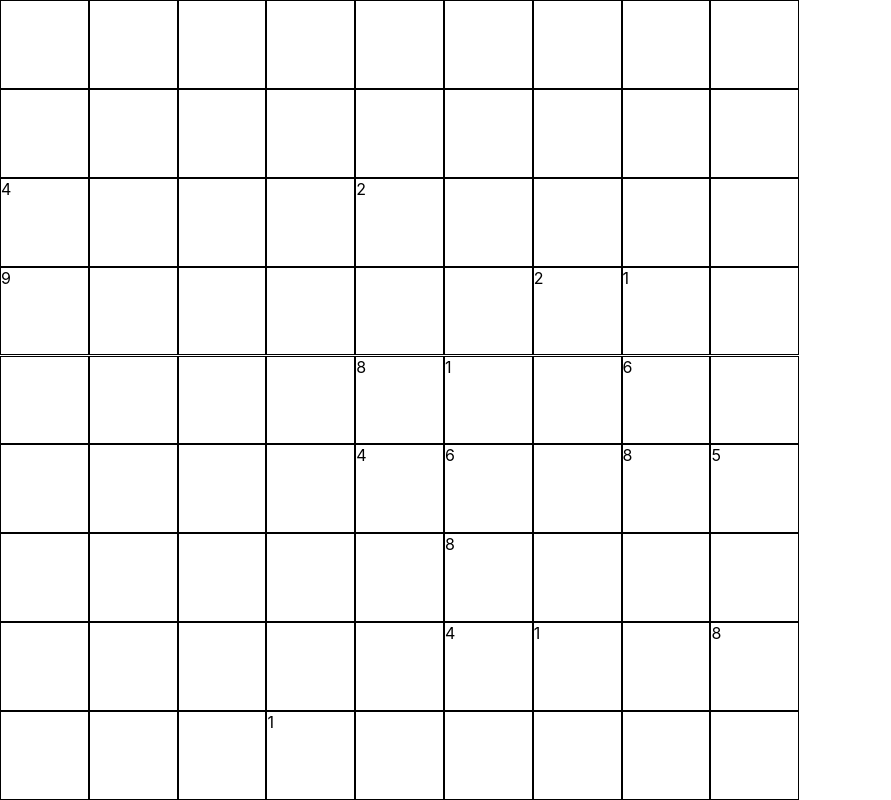
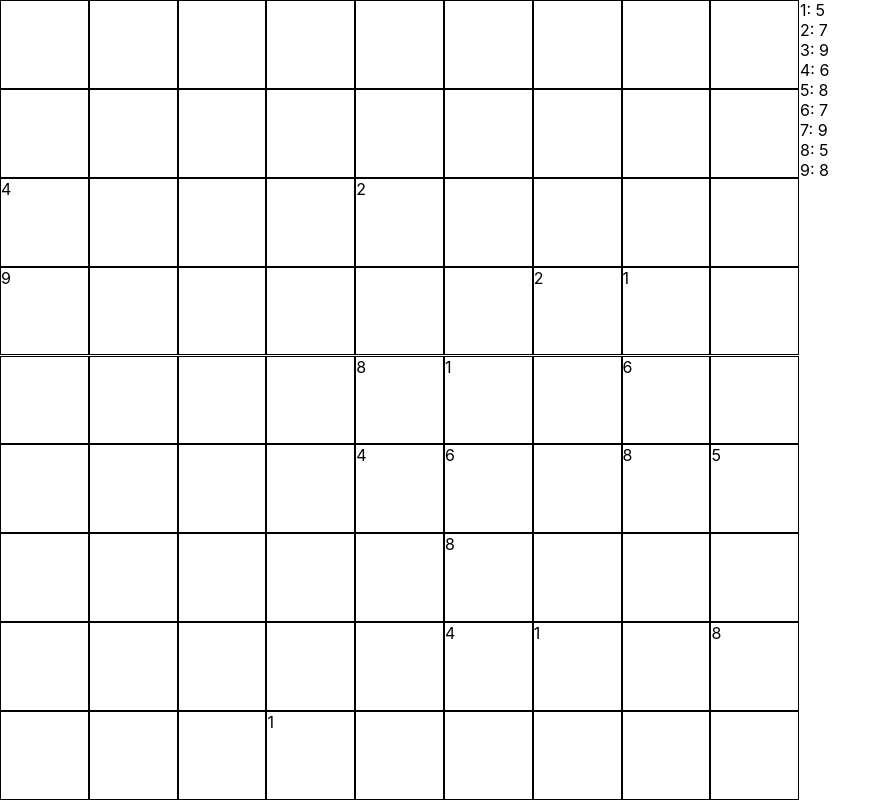
Before and after one commit to yiyizym/sudoku, a React (Create React App) app: page / in a window 1280 px wide. Shown: the whole page, without its empty margins (0-891 px from the left). Built offline with nearby package versions, Linux system fonts and the light colour scheme.

Commit message:
feat: number to remain panel

```diff
--- a/src/App.tsx
+++ b/src/App.tsx
@@ -3,21 +3,67 @@ import './App.css';
 import Grid from "./components/grid";
 import { randomPuzzle } from "./components/backend/index";
 import { parseGrid } from "./components/backend/grid";
+import NumberPanel from './components/numberPanel';
 
 interface AppState {
   grid: string;
+  initialValues: { [key: string]: string[]}
 }
 
 class App extends React.Component<{},AppState>{
   public state = {
-    grid: randomPuzzle(),
+    grid: '',
+    initialValues: {}
   }
+
+
+  public componentDidMount(): void {
+    const grid = randomPuzzle()
+    const initialValues = parseGrid(grid)
+    this.setState({
+      grid: grid,
+      initialValues: initialValues ? initialValues : {}
+    })
+  }
+
+  private getToFillCount(): { [key: string]: number } {
+    const map = {
+      '1': 9,
+      '2': 9,
+      '3': 9,
+      '4': 9,
+      '5': 9,
+      '6': 9,
+      '7': 9,
+      '8': 9,
+      '9': 9
+    };
+    Object.values<string[]>(this.state.initialValues)
+      .forEach(
+        (values: string[]): void => {
+        const num = values.length === 1 ? values[0] : '0'
+        if(num in map) {
+          map[num as keyof typeof map] -= 1
+        }
+      })
+    return map
+  }
+
   render(): JSX.Element|null {
     const values = parseGrid(this.state.grid)
-    console.log('values ', values)
-    return values ? (<Grid
-      values={values}
-    ></Grid>) : null
+    return (<div
+      style={{
+        display: 'flex',
+      }}
+    >
+      <Grid
+        values={values}
+      />
+      <NumberPanel
+        toFillCount={this.getToFillCount()}
+        selectNumber={(num: string) => console.log(num)}
+      />
+      </div>)
   }
 }
 
--- a/src/components/grid/index.tsx
+++ b/src/components/grid/index.tsx
@@ -3,7 +3,7 @@ import Tile from "./tile";
 import { ValueType } from "../backend/basics";
 
 interface GridType {
-  values: ValueType;
+  values: false|ValueType;
 }
 
 class Grid extends React.Component<GridType, {}> {
@@ -18,8 +18,9 @@ class Grid extends React.Component<GridType, {}> {
       />
     })
   }
-  render(): JSX.Element {
-    return (<div
+  render(): JSX.Element|null {
+    const { values } = this.props
+    return values ? (<div
       style={{
         width: 800,
         height: 800,
@@ -28,7 +29,7 @@ class Grid extends React.Component<GridType, {}> {
       }}
     >
       {this.genTiles()}
-    </div>)
+    </div>) : null
   }
 }
 
--- /dev/null
+++ b/src/components/numberPanel/index.tsx
@@ -0,0 +1,35 @@
+import React from 'react';
+
+interface NumberPanelProps {
+  toFillCount: { [key: string]: number};
+  selectNumber: (number: string) => void;
+}
+
+class NumberPanel extends React.Component<NumberPanelProps,{}> {
+
+  private generateNumbers(): JSX.Element[] {
+    const { toFillCount,selectNumber } = this.props
+    const numberCounts = Object.entries(toFillCount)
+    return numberCounts.map(([number, count]) => {
+      return <div
+        key={number}
+        onClick={() => selectNumber(number)}
+      >
+        {`${number}: ${count}`}
+      </div>
+    })
+  }
+
+  public render(): JSX.Element {
+    return (<div
+      style={{
+        display: 'flex',
+        flexDirection: 'column',
+      }}
+    >
+      {this.generateNumbers()}
+    </div>)
+  }
+}
+
+export default NumberPanel
```
